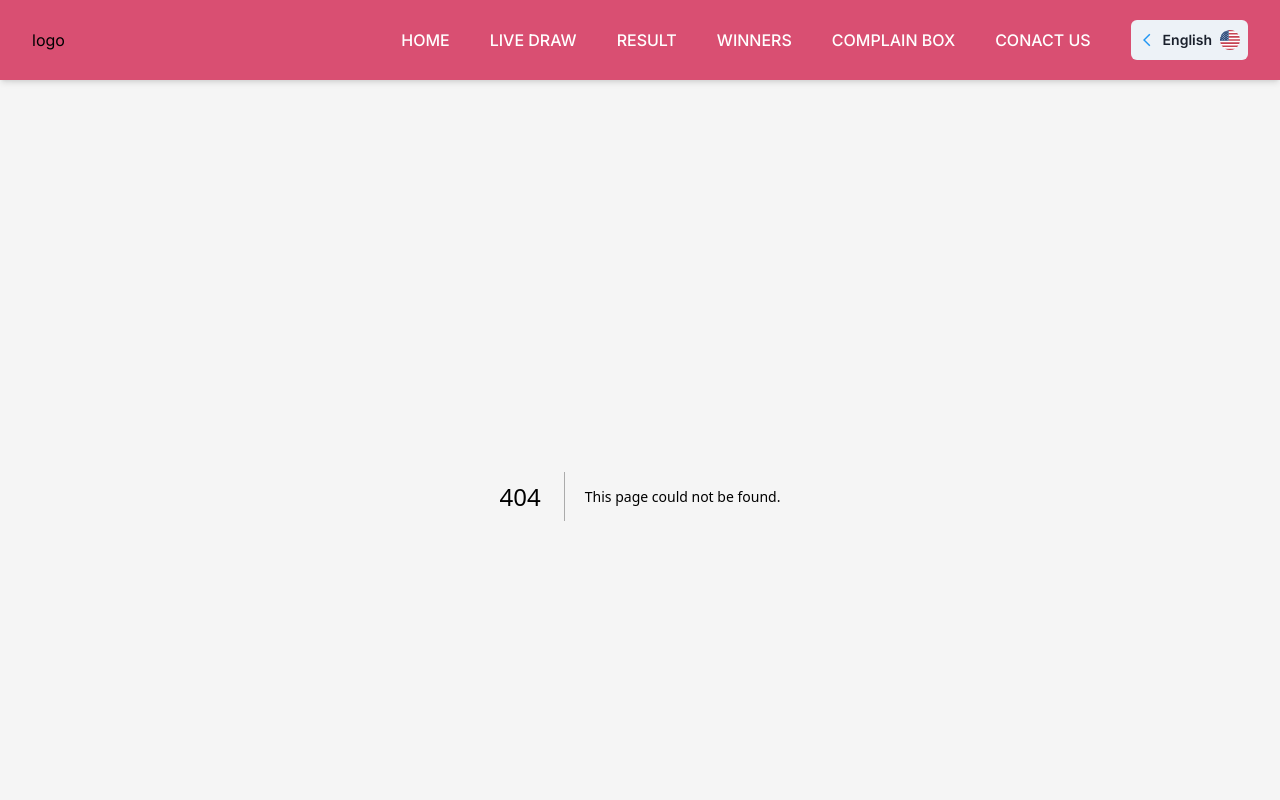
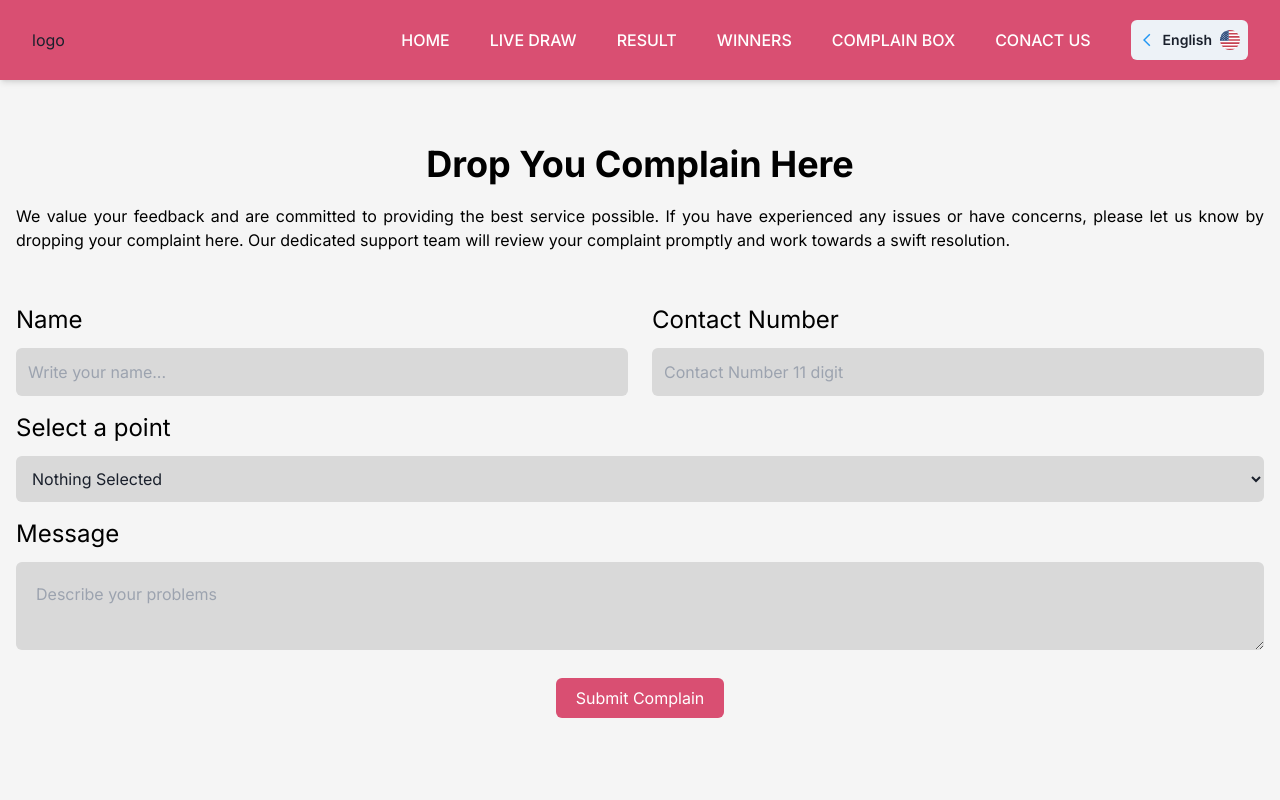
Before and after one commit to sazzad9911/lottery, a Next.js app: page /pages/complain in a window 1280 px wide. Before the commit this address had no page. Shown: the top 800 px of the page. Built offline with nearby package versions, Linux system fonts and the light colour scheme.

Commit message:
complain

```diff
--- a/app/components/Banner.tsx
+++ b/app/components/Banner.tsx
@@ -47,7 +47,7 @@ export default function Banner() {
               onLoad={handleLoad}
             />
           ))}
-          <div className="absolute right-0 top-20 xl:top-28 max-w-[650px] xl:max-w-[800px]">
+          <div className="absolute right-0 top-24 xl:top-28 max-w-[650px] xl:max-w-[800px]">
             <div className="flex flex-col items-center space-y-2 xl:space-y-4 text-white">
               <h1 className="font-semibold text-[20px] lg:text-[36px] font-serif">
                 {language === "en" ? "DEAR LOTTERY" : "ডিয়ার লটারি"}
--- a/app/components/Header.tsx
+++ b/app/components/Header.tsx
@@ -105,7 +105,7 @@ export default function Header() {
               {language === "en" ? "WINNERS" : "বিজয়ী"}
             </Link>
             <Link
-              href=""
+              href="/pages/complain"
               className={`text-[12px] font-normal md:font-medium md:text-[16px] ${
                 route == ""
                   ? "text-[#F9DC00]"
--- /dev/null
+++ b/app/pages/complain/page.tsx
@@ -0,0 +1,81 @@
+import React from "react";
+
+function page() {
+  return (
+    <div className="p-4">
+      <div className="grid grid-cols-1 container mx-auto text-center pt-8 pb-5">
+        <h1 className="text-2xl lg:text-4xl pb-5 text-[#000000] font-bold">
+          Drop You Complain Here
+        </h1>
+        <p className="justify-center text-justify  text-[16px] pb-8 text-[#000000]">
+          We value your feedback and are committed to providing the best service
+          possible. If you have experienced any issues or have concerns, please
+          let us know by dropping your complaint here. Our dedicated support
+          team will review your complaint promptly and work towards a swift
+          resolution.
+        </p>
+      </div>
+
+      <div className="container mx-auto pb-20 gap-10">
+        <div className="grid grid-cols-1 sm:grid-cols-2 gap-6">
+          <div className="">
+            <div className="pb-3">
+              <label className="text-xl lg:text-2xl pb-3 text-[#000000]">Name</label>
+            </div>
+            <input
+              type="text"
+              placeholder="Write your name..."
+              className="w-full p-3 bg-[#D9D9D9] rounded-md"
+            />
+          </div>
+          <div className="pb-4">
+            <div className="pb-3">
+              <label className="text-xl lg:text-2xl pb-3 text-[#000000]">
+                Contact Number
+              </label>
+            </div>
+            <input
+              type="text"
+              placeholder="Contact Number 11 digit"
+              className="w-full p-3 bg-[#D9D9D9] rounded-md"
+            />
+          </div>
+        </div>
+
+        <div>
+          <div className="pb-3">
+              <label className="text-xl lg:text-2xl pb-3 text-[#000000]">
+                Select a point
+              </label>
+            </div>
+          <select
+            className="w-full p-3 bg-[#D9D9D9] rounded-md mb-4">
+            <option selected>
+                Nothing Selected
+            </option>
+            <option>Game</option>
+            <option>Lottery</option>
+          </select>
+        </div>
+
+        <div className="grid grid-cols-1 pb-3">
+          <label className="text-xl lg:text-2xl pb-3 text-[#000000]">Message</label>
+          <textarea
+            placeholder="Describe your problems"
+            className="w-full p-5 bg-[#D9D9D9] rounded-md"
+          ></textarea>
+        </div>
+
+        <div className="text-center pt-4">
+          <input
+            type="submit"
+            value="Submit Complain"
+            className="btn bg-[#D94F72] text-[#FFFFFF] px-5 py-2 rounded-md"
+          />
+        </div>
+      </div>
+    </div>
+  );
+}
+
+export default page;
```
